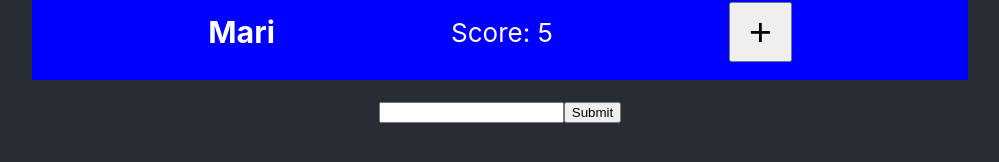
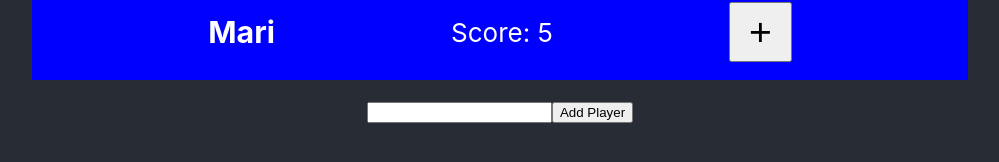
Before and after one commit to migueldf10/Codsur-scoreboard, a React (Create React App) app: page / in a window 1280 px wide. Shown: the part 600-762 px from the top of the page, without its empty margins (140-1139 px from the left). Built offline with nearby package versions, Linux system fonts and the light colour scheme.

Commit message:
Removing Form and keeping only input. Forms are messy

```diff
--- a/src/components/addNewPlayer/addNewPlayer.js
+++ b/src/components/addNewPlayer/addNewPlayer.js
@@ -2,26 +2,14 @@ import React, { useState } from 'react'
 
 export default function AddNewPlayer(props) {
 	const [newPlayerName, setNewPlayerName] = useState("")
-
-
 	const handleChange = (event) => {
-		console.log(event.target.value)
 		setNewPlayerName(event.target.value)
-		event.preventDefault();
 	}
-
-	const handleSubmit = (event) => {
-		addNewPlayer(newPlayerName)
-		event.preventDefault();
-	}
-
 	const { addNewPlayer } = props
 	return (
 		<div>
-			<form onSubmit={handleSubmit}>
-				<input onChange={handleChange} />
-				<input type="submit" value="Submit" />
-			</form>
+			<input onChange={handleChange} />
+			<button onClick={() => addNewPlayer(newPlayerName)}>Add Player</button>
 		</div>
 	)
 }
```
